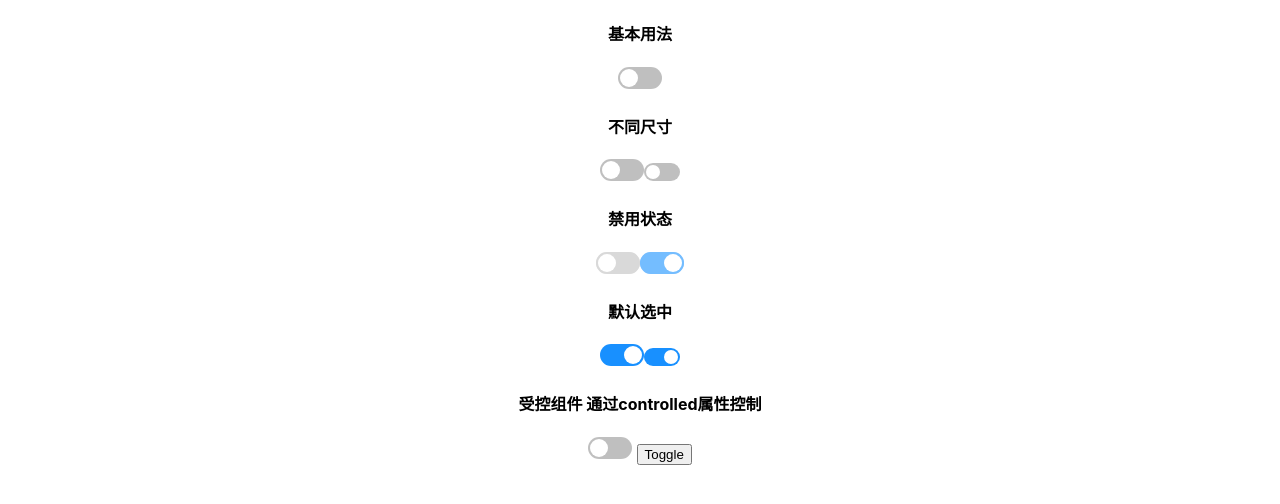
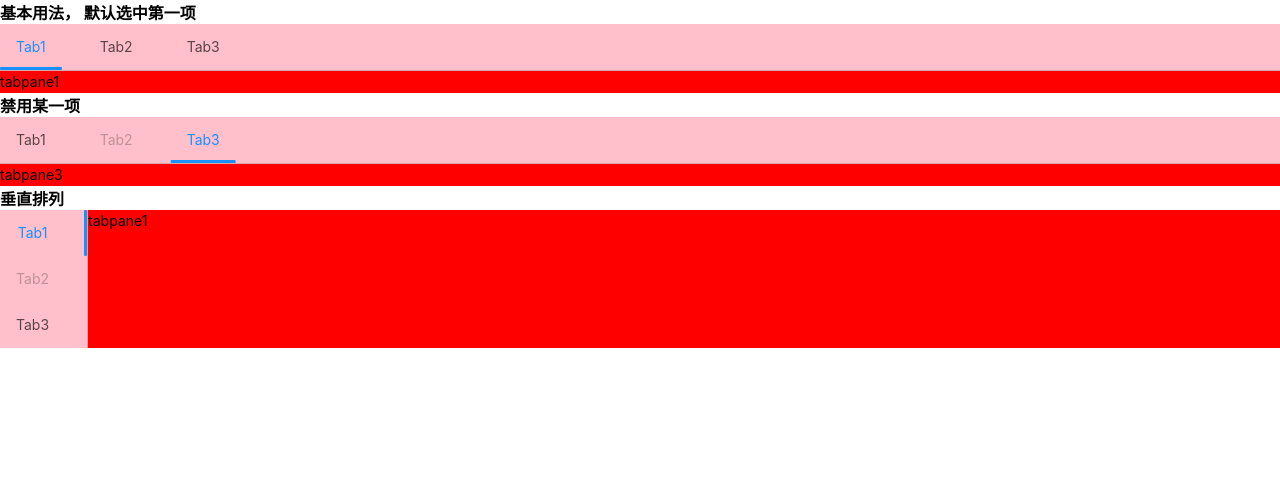
Before and after one commit to yzlvbk/sipke-react-ui, a React (Create React App) app: page / in a window 1280 px wide. Shown: the top 504 px of the page. Built offline with nearby package versions, Linux system fonts and the light colour scheme.

Commit message:
完成spike-tabs

```diff
--- a/src/App.css
+++ /dev/null
@@ -1,38 +0,0 @@
-.App {
-  text-align: center;
-}
-
-.App-logo {
-  height: 40vmin;
-  pointer-events: none;
-}
-
-@media (prefers-reduced-motion: no-preference) {
-  .App-logo {
-    animation: App-logo-spin infinite 20s linear;
-  }
-}
-
-.App-header {
-  background-color: #282c34;
-  min-height: 100vh;
-  display: flex;
-  flex-direction: column;
-  align-items: center;
-  justify-content: center;
-  font-size: calc(10px + 2vmin);
-  color: white;
-}
-
-.App-link {
-  color: #61dafb;
-}
-
-@keyframes App-logo-spin {
-  from {
-    transform: rotate(0deg);
-  }
-  to {
-    transform: rotate(360deg);
-  }
-}
--- a/src/App.tsx
+++ b/src/App.tsx
@@ -1,15 +1,16 @@
 import React from 'react';
-import './App.css';
 // import ButtonPage from './pages/ButtonPage'
 // import AffixPage from './pages/AffixPage'
-import SwitchPage from './pages/SwitchPage'
+// import SwitchPage from './pages/SwitchPage'
+import TabsPage from './pages/TabsPage'
 
 function App() {
   return (
     <div className="App">
       {/* <ButtonPage /> */}
       {/* <AffixPage /> */}
-      <SwitchPage />
+      {/* <SwitchPage /> */}
+      <TabsPage />
     </div>
   );
 }
--- a/src/index.css
+++ b/src/index.css
@@ -7,7 +7,12 @@ body {
   -moz-osx-font-smoothing: grayscale;
 }
 
-code {
-  font-family: source-code-pro, Menlo, Monaco, Consolas, 'Courier New',
-    monospace;
+li {
+  list-style: none;
 }
+
+* {
+  box-sizing: border-box;
+  padding: 0;
+  margin: 0;
+}
--- /dev/null
+++ b/src/packages/tabs/TabPane.tsx
@@ -0,0 +1,33 @@
+import * as React from 'react';
+import classes from '../../utils/classes'
+
+export interface ITabPaneProps {
+  key: string
+  title: string | React.ReactNode;
+  active?: boolean;
+  disabled?: boolean;
+  className?: string;
+  style?: React.CSSProperties;
+}
+
+const componentName = "TabPane"
+
+export default class TabPane extends React.Component<ITabPaneProps> {
+  public static displayName = componentName
+
+  public static defaultProps = {
+    disabled: false
+  }
+
+  public render() {
+    const { active, className, style, children } = this.props;
+    return (
+      <li
+        className={classes(componentName, "", [className], { active })}
+        style={style}
+      >
+        {children}
+      </li>
+    );
+  }
+}
--- /dev/null
+++ b/src/packages/tabs/Tabs.tsx
@@ -0,0 +1,158 @@
+import * as React from 'react';
+import classes from '../../utils/classes'
+import './style'
+
+export interface ITabsProps {
+  activekey?: string,
+  dafaultActiveKey?: string,
+  vertical?: boolean,
+  onChange?: (key: string) => any,
+  className?: string,
+  style?: React.CSSProperties
+}
+
+export interface ITabsState {
+  derivedActiveKey: string
+}
+
+export interface Tabpane {
+  title: React.ReactNode,
+  active?: boolean,
+  disabled?: boolean,
+  className?: string,
+  style?: React.CSSProperties
+}
+
+const componentName = 'Tabs'
+
+export default class Tabs extends React.Component<ITabsProps, ITabsState> {
+  static displayName = componentName
+  private headRef!: HTMLUListElement
+  private roleRef!: HTMLLIElement
+  private bodyRef!: HTMLUListElement
+  private keys: string[] = []
+
+  static defaultProps = {
+    vertical: false
+  }
+
+  // @ts-ignore
+  public state = { derivedActiveKey: this.props.activekey || this.props.children[0].key }
+
+  public saveHeadRef = (node: HTMLUListElement) => {
+    this.headRef = node;
+  }
+
+  public saveRoleRef = (node: HTMLLIElement) => {
+    this.roleRef = node;
+  }
+
+  public saveBodyRef = (node: HTMLUListElement) => {
+    this.bodyRef = node;
+  }
+
+  public getTitles = (): any => {
+    const { children } = this.props
+    const { derivedActiveKey } = this.state
+    return React.Children.map(children, (child: any): React.ReactNode => {
+      if (!child) return null
+      const key = child.key
+      this.keys.push(key)
+      return (
+        <li key={key}
+          ref={node => this[key] = node}
+          onClick={(e: React.MouseEvent) => this.handleClickTitle(key, child.props.disabled, e)}
+          className={classes(componentName, 'title', { active: key === derivedActiveKey, disabled: child.props.disabled })}
+        >
+          {child.props.title}
+        </li>
+      )
+    })
+  }
+
+  public handleClickTitle = (
+    key: string,
+    disabled: boolean,
+    e: React.MouseEvent
+  ) => {
+    if (disabled) {
+      return;
+    }
+    if (key !== this.state.derivedActiveKey) {
+      this.setState({
+        derivedActiveKey: key
+      }, () => console.log(this.state.derivedActiveKey))
+      if (this.props.onChange) {
+        this.props.onChange(key)
+      }
+    }
+  }
+
+  public locateUnderline = (key: string, node: HTMLLIElement) => {
+    console.log('locateUnderline', key, node)
+    const { headRef: head, bodyRef: body, roleRef: role, keys } = this
+    const { vertical } = this.props
+    console.log('head', head)
+    console.log('body', body)
+    console.log('role', role)
+    console.log('keys', keys)
+    console.log('vertical', vertical)
+    const { left: headLeft, top: headTop } = head.getBoundingClientRect()
+    const { left, right, top, bottom } = node.getBoundingClientRect()
+    console.log('headLeft', headLeft)
+    console.log('headTop', headTop)
+    console.log('left', left)
+    console.log('right', right)
+    console.log('top', top)
+    console.log('bottom', bottom)
+    if (vertical) {
+      // 垂直
+      role.style.height = bottom - top + "px";
+      role.style.transform = `translateY(${top - headTop}px)`;
+
+      const index: number = keys.indexOf(key)
+      body.style.transform = `translateY(${-100 * index}%)`
+    } else {
+      // 水平
+      role.style.width = right - left + 'px'
+      role.style.transform = `translateX(${left - headLeft}px)`
+
+      const index: number = keys.indexOf(key)
+      body.style.transform = `translateX(${-100 * index}%)`
+    }
+
+
+
+
+  }
+
+  componentDidMount() {
+    const { derivedActiveKey } = this.state;
+    this.locateUnderline(derivedActiveKey, this[derivedActiveKey])
+    // console.log(this.state.derivedActiveKey)
+  }
+
+  public componentDidUpdate() {
+    const { derivedActiveKey } = this.state;
+    this.locateUnderline(derivedActiveKey, this[derivedActiveKey])
+  }
+
+  public render() {
+    const cn = componentName
+    const { vertical, className, style } = this.props
+
+    return (
+      <div className={classes(cn, '', [className], { vertical })} style={style}>
+        <ul className={classes(cn, 'head', { vertical })} ref={this.saveHeadRef}>
+          {this.getTitles()}
+          <li className={classes(cn, "role", { vertical, horizontal: !vertical })} ref={this.saveRoleRef}></li>
+        </ul>
+        <ul className={classes(cn, 'body', { vertical })} ref={this.saveBodyRef}>
+          <li className='spike-tabpane active'>tabpane1</li>
+          <li className='spike-tabpane'>tabpane2</li>
+          <li className='spike-tabpane'>tabpane3</li>
+        </ul>
+      </div>
+    );
+  }
+}
--- /dev/null
+++ b/src/packages/tabs/style/index.scss
@@ -0,0 +1,93 @@
+@import '../../../style/mixins.scss';
+
+.spike-tabs {
+  font-size: 14px;
+  line-height: 22px;
+  width: 100%;
+  overflow-x: hidden;
+  background-color: red;
+
+  &.vertical {
+    display: flex;
+    justify-content: flex-start;
+    align-items: stretch;
+    overflow-x: auto;
+    overflow-y: hidden;
+  }
+
+  >.spike-tabs-head {
+    position: relative;
+    display: flex;
+    justify-content: flex-start;
+    align-items: center;
+    // padding: 0;
+    border-bottom: 1px solid rgba(0, 0, 0, 0.15);
+    background-color: pink;
+
+    >.spike-tabs-title {
+      padding: 12px 16px;
+      color: rgba(0, 0, 0, 0.65);
+      cursor: pointer;
+      transition: all .3s cubic-bezier(.645, .045, .355, 1);
+
+      &:not(:last-child) {
+        margin-right: 22px;
+      }
+
+      &.active {
+        color: $brand;
+      }
+
+      &.disabled {
+        color: rgba(0, 0, 0, 0.25);
+        cursor: not-allowed;
+      }
+    }
+
+    >.spike-tabs-role {
+      position: absolute;
+      background-color: $brand;
+      border-radius: 1px;
+      transition: all .3s cubic-bezier(.645, .045, .355, 1);
+
+      &.horizontal {
+        height: 3px;
+        left: 0;
+        bottom: 0;
+      }
+
+      &.vertical {
+        width: 3px;
+        right: 0;
+        top: 0;
+      }
+    }
+
+    &.vertical {
+      flex-direction: column;
+      border-bottom: none;
+      border-right: 1px solid rgba(0, 0, 0, 0.15);
+    }
+  }
+
+  >.spike-tabs-body {
+    width: 100%;
+    display: flex;
+    justify-content: flex-start;
+    transition: all .3s cubic-bezier(.645, .045, .355, 1);
+
+    >.spike-tabpane {
+      width: 100%;
+      flex-shrink: 0;
+    }
+
+    &.vertical {
+      flex-direction: column;
+
+      &>.spike-tabpane {
+        height: 100%;
+        flex-shrink: 0;
+      }
+    }
+  }
+}
--- /dev/null
+++ b/src/packages/tabs/style/index.ts
@@ -0,0 +1 @@
+import './index.scss'
--- /dev/null
+++ b/src/pages/TabsPage.tsx
@@ -0,0 +1,60 @@
+import * as React from 'react';
+import Tabs from '../packages/tabs/Tabs'
+import TabPane from '../packages/tabs/TabPane'
+
+export interface ITabsPageProps {
+}
+
+export default class TabsPage extends React.Component<ITabsPageProps> {
+  public render() {
+    return (
+      <div>
+        <section>
+          <h4>基本用法， 默认选中第一项</h4>
+          <Tabs>
+            <TabPane title="Tab1" key="a">
+              <div>Content of Tab Pane 1</div>
+            </TabPane>
+            <TabPane title="Tab2" key="b">
+              <div>Content of Tab Pane 2</div>
+            </TabPane>
+            <TabPane title="Tab3" key="c">
+              <div>Content of Tab Pane 3</div>
+            </TabPane>
+          </Tabs>
+        </section>
+
+        <section>
+          <h4>禁用某一项</h4>
+          <Tabs activekey='c'>
+            <TabPane title="Tab1" key="a">
+              <div>Content of Tab Pane 1</div>
+            </TabPane>
+            <TabPane title="Tab2" key="b" disabled={true}>
+              <div>Content of Tab Pane 2</div>
+            </TabPane>
+            <TabPane title="Tab3" key="c">
+              <div>Content of Tab Pane 3</div>
+            </TabPane>
+          </Tabs>
+        </section>
+
+        <section>
+          <h4>垂直排列</h4>
+          <Tabs vertical={true}>
+            <TabPane title="Tab1" key="a">
+              <div>Content of Tab Pane 1</div>
+            </TabPane>
+            <TabPane title="Tab2" key="b" disabled={true}>
+              <div>Content of Tab Pane 2</div>
+            </TabPane>
+            <TabPane title="Tab3" key="c">
+              <div>Content of Tab Pane 3</div>
+            </TabPane>
+          </Tabs>
+        </section>
+
+      </div>
+    );
+  }
+}
--- a/tsconfig.json
+++ b/tsconfig.json
@@ -17,7 +17,8 @@
     "resolveJsonModule": true,
     "isolatedModules": true,
     "noEmit": true,
-    "jsx": "react"
+    "jsx": "react",
+    "suppressImplicitAnyIndexErrors": true
   },
   "include": [
     "src"
```
